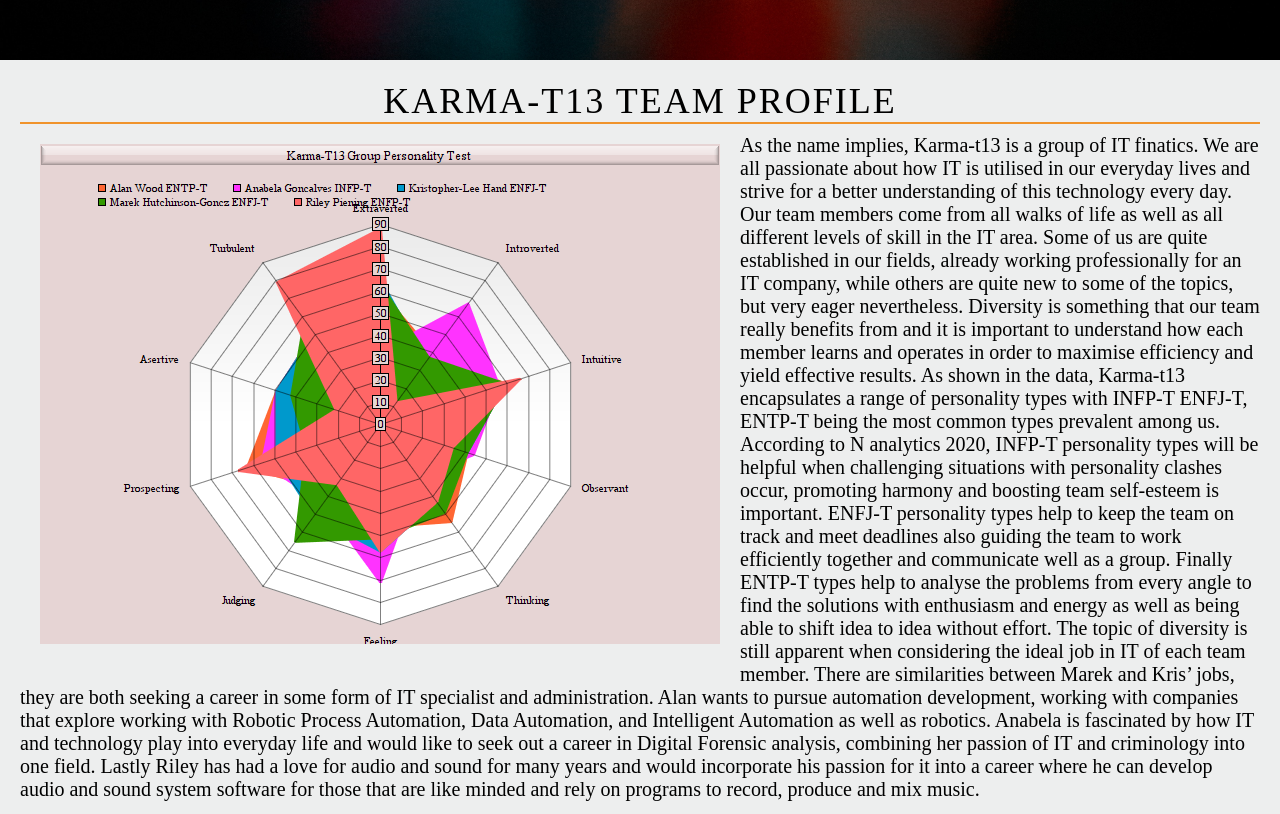
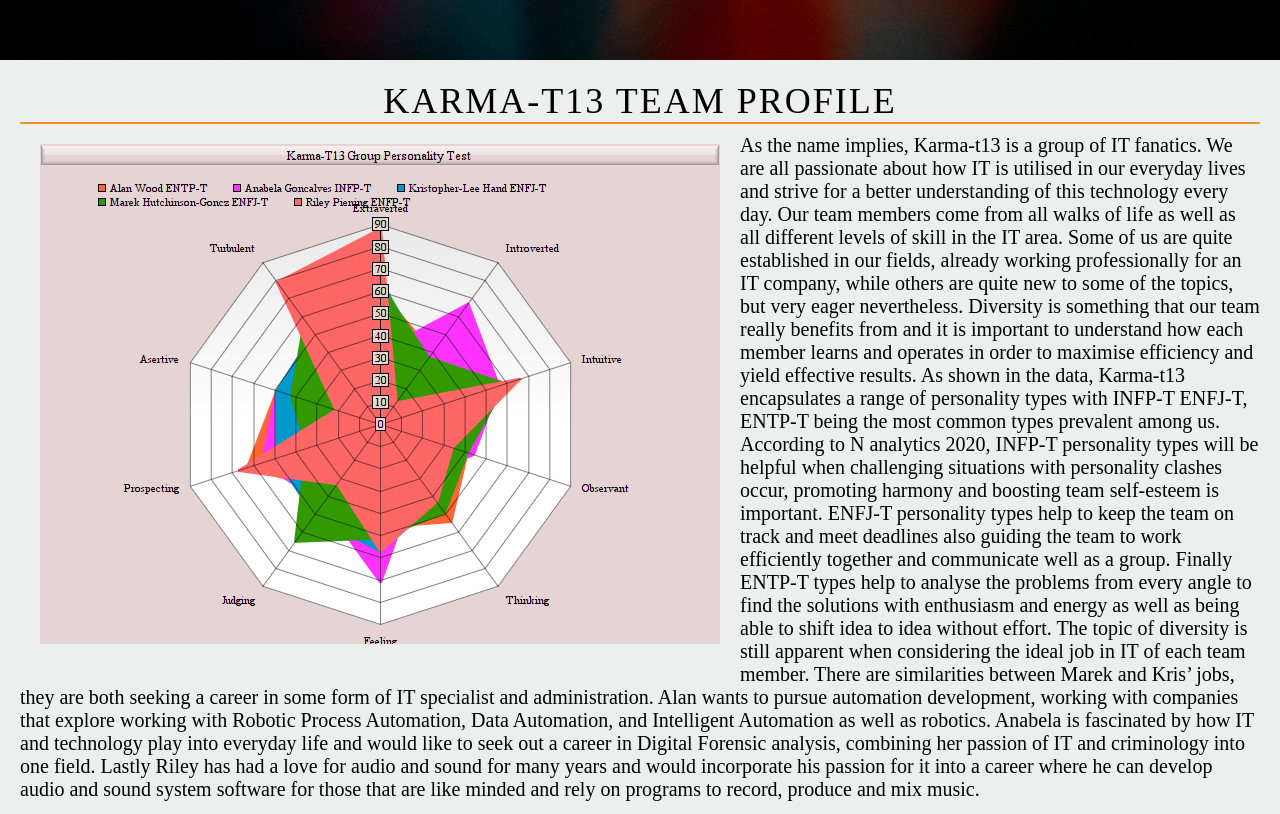
Before and after one commit to karma-t13/IT_Fanatics, a plain HTML site: page index.html in a window 1280 px wide. Shown: the part 740-1554 px from the top of the page. Drawn offline with Linux system fonts and the light colour scheme.

Commit message:
Add files via upload

```diff
--- a/index.html
+++ b/index.html
@@ -40,7 +40,7 @@
 		<div class="per-info" id="img-align">
 			<h2>Karma-T13 Team Profile</h2>
 			<img src="img/small.png" align="left" alt="Karma-T13 personally graph">
-			<p>As the name implies, Karma-t13 is a group of IT finatics. We are all passionate about how IT is utilised in our everyday lives and strive for a better understanding of this technology every day. Our team members come from all walks of life as well as all different levels of skill in the IT area. Some of us are quite established in our fields, already working professionally for an IT company, while others are quite new to some of the topics, but very eager nevertheless. Diversity is something that our team really benefits from and it is important to understand how each member learns and operates in order to maximise efficiency and yield effective results.
+			<p>As the name implies, Karma-t13 is a group of IT fanatics. We are all passionate about how IT is utilised in our everyday lives and strive for a better understanding of this technology every day. Our team members come from all walks of life as well as all different levels of skill in the IT area. Some of us are quite established in our fields, already working professionally for an IT company, while others are quite new to some of the topics, but very eager nevertheless. Diversity is something that our team really benefits from and it is important to understand how each member learns and operates in order to maximise efficiency and yield effective results.
 			As shown in the data, Karma-t13 encapsulates a range of personality types with INFP-T ENFJ-T, ENTP-T being the most common types prevalent among us. According to N analytics 2020, INFP-T personality types will be helpful when challenging situations with personality clashes occur, promoting harmony and boosting team self-esteem is important.
 			ENFJ-T personality types help to keep the team on track and meet deadlines also guiding the team to work efficiently together and communicate well as a group. Finally ENTP-T types help to analyse the problems from every angle to find the solutions with enthusiasm and energy as well as being able to shift idea to idea without effort.
 			The topic of diversity is still apparent when considering the ideal job in IT of each team member. There are similarities between Marek and Kris’ jobs, they are both seeking a career in some form of IT specialist and administration. Alan wants to pursue automation development, working with companies that explore working with Robotic Process Automation, Data Automation, and Intelligent Automation as well as robotics. Anabela is fascinated by how IT and technology play into everyday life and would like to seek out a career in Digital Forensic analysis, combining her passion of IT and criminology into one field. Lastly Riley has had a love for audio and sound for many years and would incorporate his passion for it into a career where he can develop audio and sound system software for those that are like minded and rely on programs to record, produce and mix music.</p>
```
